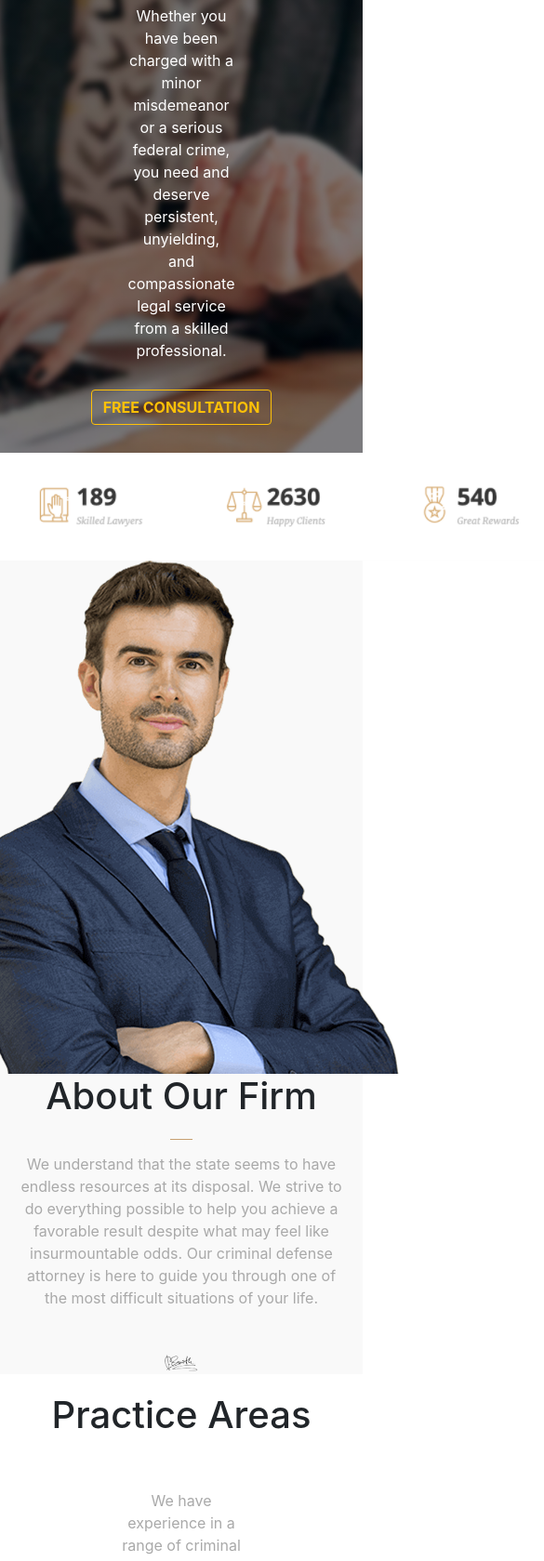
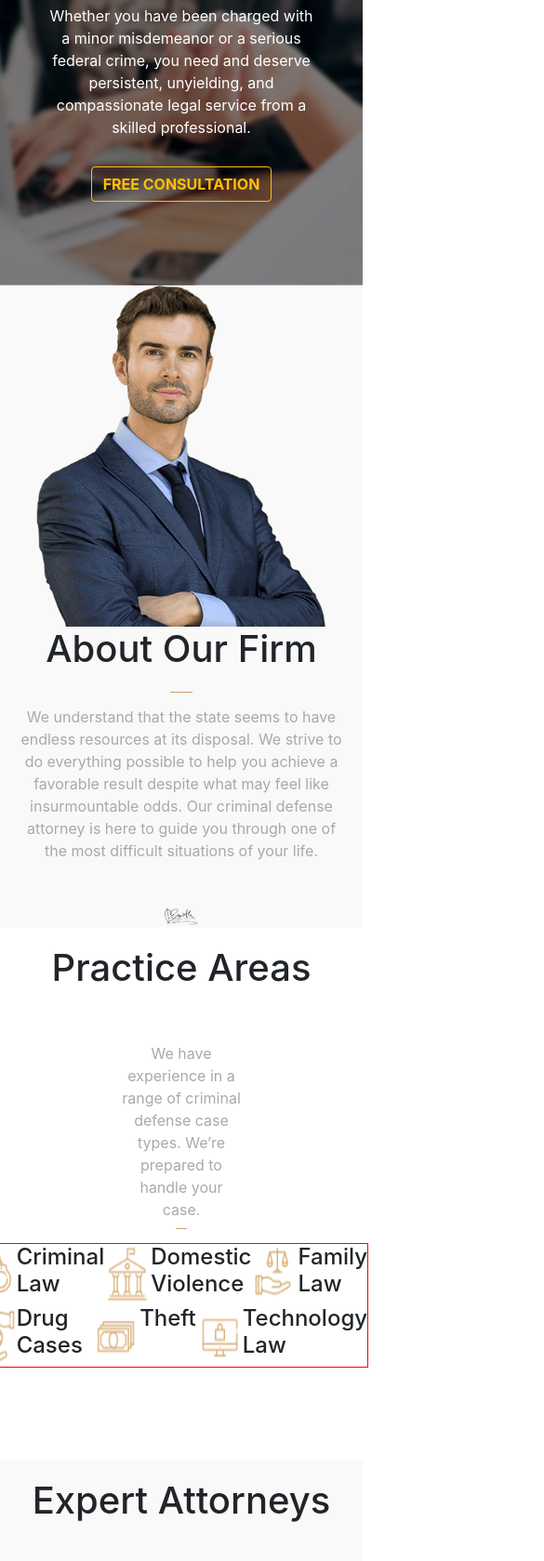
Before and after one commit to theMVPshop/lawSite, a website: page index.html in a window 390 px wide. Shown: the part 321-2000 px from the top of the page at 93% size, 585 px wide, since content can reach past the window. Drawn offline with nearby package versions, Linux system fonts and the light colour scheme.

Commit message:
restyling images

```diff
--- a/index.html
+++ b/index.html
@@ -43,13 +43,19 @@
                   <a href="#consultationSection"><button type="button" class="btn btn-outline-warning freeConsultation font-weight-bold"> FREE CONSULTATION</button></a>
               </div>
             </div>
-              <div class="statBox">
-                <img class="statBoximg show-on-scroll" src="images/statBox.png">
 
-              </div>
+
+              <!-- <div class="statBox">
+                <img class="statBoximg show-on-scroll" src="images/statImages/gavel.png">
+                <p>821 cases won</p>
+                <img class="statBoximg show-on-scroll" src="images/statImages/bible.png">
+                <img class="statBoximg show-on-scroll" src="images/statImages/scale.png">
+                <img class="statBoximg show-on-scroll" src="images/statImages/medal.png">
+
+              </div> -->
               <div class="about" id="aboutSection">
                   <div class="aboutImage">
-                      <img src="images/team/team-4.png" alt="Man Standing with arms crossed">
+                      <img class="aboutImageImg" src="images/team/team-4.png" alt="Man Standing with arms crossed">
                   </div>
                   <div class="aboutContent">
                     <h2 class="aboutTitle">About Our Firm</h2>
@@ -67,7 +73,26 @@
                 <p class="practiceParagraphContent">We have experience in a range of criminal defense case types. We’re prepared to handle your case.</p>
                 <hr class="practiceBreak">
                 <div class="practiceServices">
-                <img class="practiceServicesimg show-on-scroll" src="images/practiceIcons.png">
+                <!-- <img class="practiceServicesimg show-on-scroll" src="images/practiceIcons.png"> -->
+                <div class="practiceServiceItems">
+                  <div class="practiceServiceContent">
+                    <img src="images/practiceServiceImages/handcuffs.png">
+                    <h4>Criminal Law</h4>
+                    <img src="images/practiceServiceImages/courthouse.png">
+                    <h4>Domestic Violence</h4>
+                    <img src="images/practiceServiceImages/holdingscale.png">
+                    <h4>Family Law</h4>
+                  </div>
+                  <div class="practiceServiceContent">
+                    <img src="images/practiceServiceImages/handoff.png">
+                    <h4>Drug Cases</h4>
+                    <img src="images/practiceServiceImages/money.png">
+                    <h4>Theft</h4>
+                    <img src="images/practiceServiceImages/computer.png">
+                    <h4>Technology Law</h4>
+                  </div>
+
+                </div>
             </div>
               </div>
 
@@ -80,12 +105,12 @@
             </div>
             <div class="expertTeam">
             <div class="expertMark">
-              <img src="images/team/team-1.jpg">
+              <img class="expertImages" src="images/team/team-1.jpg">
               <h4 class="expertName">Mark Smith</h4>
               <p class="markJobTitle">Criminal Defence</p>
               </div>
               <div class="expertRyanPrintz">
-              <img src= "images/team/team-2.jpg">
+              <img class="expertImages" src= "images/team/team-2.jpg">
               <h4 class="expertName">Ryan Printz</h4>
               <p class="ryanJobTitle">DWI Lawyer
               </p>
@@ -101,7 +126,7 @@
               <div class="hireContent">
                 <div class="hireAreas ">
                   <div class="col-9">
-                    <h3 class="hireTitle">Why Hire Us ?</h3>
+                    <h3 class="hireTitle">Why Hire Us?</h3>
                     <p>Boldly Defending Your Best Interests</p>
                     <hr class="hireBreak">
                     <br><br>
--- a/styles.css
+++ b/styles.css
@@ -112,10 +112,22 @@ hr {
     margin-right: 7%;
     padding-bottom: 100px;
 }
-.practiceServicesimg.is-visible {
+.practiceServiceItems {
+    display: flex;
+    flex-direction: column;
+    align-items: center;
+    border: 1px solid red;
+    justify-content: space-between;
+}
+.practiceServiceContent {
+    display: flex;
+    flex-direction: row;
+    justify-content: space-between;
+}
+/* .practiceServicesimg.is-visible {
     animation: fadeInUp;
     animation-duration: 2s;
-}
+} */
 .expert {
     background-color: rgb(249,249,249);
 }
@@ -309,10 +321,10 @@ footer {
     display: none;
 }
 
-@media (max-width: 576px) {
+@media (max-width: 950px) {
     body {
         /* display: flex; */
-        flex-direction: column;
+        /* flex-direction: column; */
         flex-wrap: wrap;
         overflow-x: hidden;
         max-width: auto;
@@ -329,6 +341,16 @@ footer {
         display: flex;
         flex-direction: column;
         align-items: center;
+    }
+    .headerParagraph {
+        text-align: center;
+    }
+    .headerParagraphContent {
+        margin: auto 10%;
+    }
+    .aboutImageImg {
+        width: 100%;
+        height: auto;
     }
     .about {
         display: flex;
@@ -347,8 +369,15 @@ footer {
     .practiceServicesimg {
         max-width: 500px;
     }
+    .expertImages {
+        width: 100%;
+        height: auto;
+    }
     .hireImage {
         display: none;
+    }
+    .hireTitle {
+        text-align: center;
     }
     .clientOne.is-visible {
         animation: none;
@@ -376,6 +405,14 @@ footer {
     .consultationImage {
         display: none;
     }
+    .additionalInfoContent{
+        display: flex;
+        flex-direction: column;
+    }
+
+    .getInTouch {
+        padding-top: 20px;
+    }
 
 
 
```
Also changed, not shown: images/practiceServiceImages/computer.png (added), images/practiceServiceImages/courthouse.png (added), images/practiceServiceImages/handcuffs.png (added), images/practiceServiceImages/handoff.png (added), images/practiceServiceImages/holdingscale.png (added), images/practiceServiceImages/money.png (added), images/statImages/bible.png (added), images/statImages/gavel.png (added), images/statImages/medal.png (added), images/statImages/scale.png (added), 2 other files.
